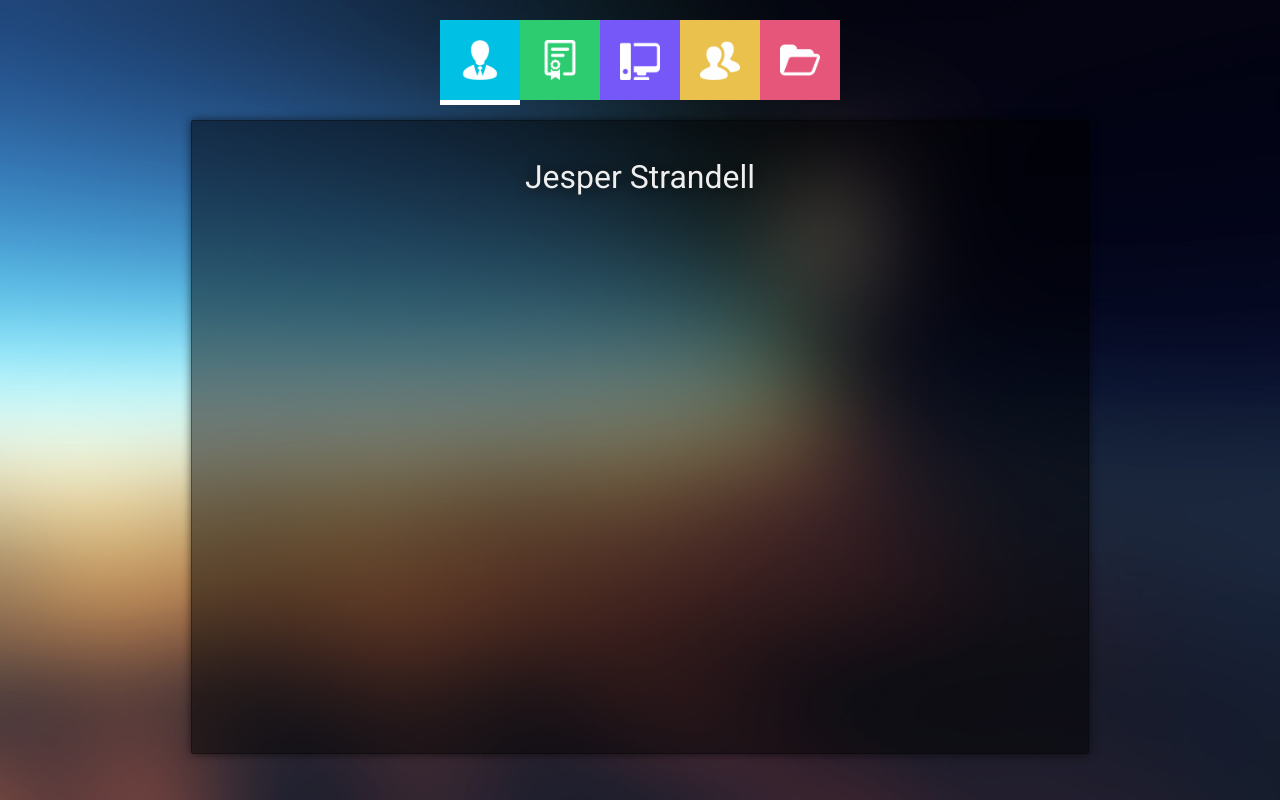
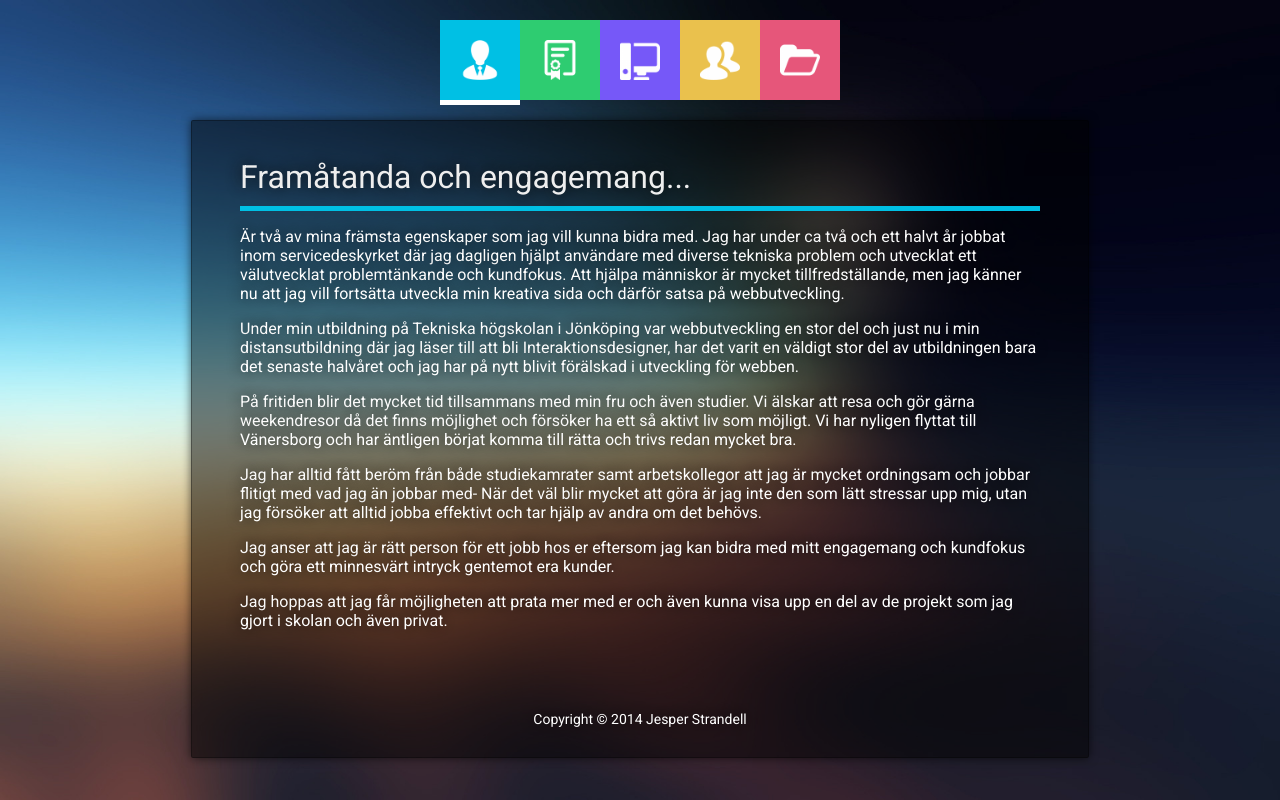
Before and after one commit to ja222vv/minipage, a plain HTML site: page index.html in a window 1280 px wide. Drawn offline with Linux system fonts and the light colour scheme.

Commit message:
uppdaterat layout + innehåll

```diff
--- a/css/style.css
+++ b/css/style.css
@@ -22,7 +22,6 @@ img {
 h1 {
   color: #eee;
   font-weight:normal;
-  text-align: center;
 }
 .menu {
     width: 800px;
@@ -34,7 +33,7 @@ h1 {
 .container {
     padding: 1em 3em;
 	width: 800px;
-	height: 600px;
+	min-height: 600px;
 	margin-top:20px;
 	margin-left:auto;
 	margin-right:auto;
@@ -44,6 +43,21 @@ h1 {
 	border: 1px solid rgba(0,0,0,.3);
 	background: rgba(0,0,0,.5);
 	filter: progid:DXImageTransform.Microsoft.gradient(GradientType=0,startColorstr='#4c000000', endColorstr='#4c000000');
+}
+.header {
+    margin-left:auto;
+	margin-right:auto;
+	border-bottom: solid 5px #00c0e4 ;
+}
+.header h1 {
+    margin-bottom: 10px;
+}
+.subcontent {
+    min-height: 470px;
+}
+.footer {
+    font-size: 14px;
+    text-align:center;
 }
 .tile {
     width: 80px;
--- a/index.html
+++ b/index.html
@@ -40,8 +40,43 @@
             </div>
         </div>
         <div class="container">
+            <div class="header">
+                <h1>Framåtanda och engagemang...</h1>
+            </div>
+            <div class="subcontent">
+                <p>
+                    Är två av mina främsta egenskaper som jag vill kunna bidra med. Jag har under
+                    ca två och ett halvt år jobbat inom servicedeskyrket där jag dagligen hjälpt
+                    användare med diverse tekniska problem och utvecklat ett välutvecklat problemtänkande
+                    och kundfokus. Att hjälpa människor är mycket tillfredställande, men jag känner nu att
+                    jag vill fortsätta utveckla min kreativa sida och därför satsa på webbutveckling.
+                </p>
+                <p>
+                    Under min utbildning på Tekniska högskolan i Jönköping var webbutveckling en stor del och
+                    just nu i min distansutbildning där jag läser till att bli Interaktionsdesigner, har det
+                    varit en väldigt stor del av utbildningen bara det senaste halvåret och jag har på nytt blivit
+                    förälskad i utveckling för webben.
+                </p>
+                <p>
+                    På fritiden blir det mycket tid tillsammans med min fru och även studier. Vi älskar att resa och
+                    gör gärna weekendresor då det finns möjlighet och försöker ha ett så aktivt liv som möjligt.
+                    Vi har nyligen flyttat till Vänersborg och har äntligen börjat komma till rätta och trivs redan mycket bra.
+                </p>
+                <p>
+                    Jag har alltid fått beröm från både studiekamrater samt arbetskollegor att jag är mycket ordningsam och jobbar
+                    flitigt med vad jag än jobbar med- När det väl blir mycket att göra är jag inte den som lätt stressar upp mig,
+                    utan jag försöker att alltid jobba effektivt och tar hjälp av andra om det behövs.
+                </p>
+                <p>
+                    Jag anser att jag är rätt person för ett jobb hos er eftersom jag kan bidra med mitt engagemang och kundfokus
+                    och göra ett minnesvärt intryck gentemot era kunder.
+                </p>
+                <p>
+                    Jag hoppas att jag får möjligheten att prata mer med er och även kunna visa upp en del av de projekt som jag gjort i skolan och även privat.
+                </p>
+            </div>
 		    <div class="footer">
-		        <h1>Jesper Strandell</h1>
+		        <p>Copyright © 2014 Jesper Strandell</p>
 		    </div>
         </div>
         <script type="text/javascript" src="scripts/script.js"></script>
```
